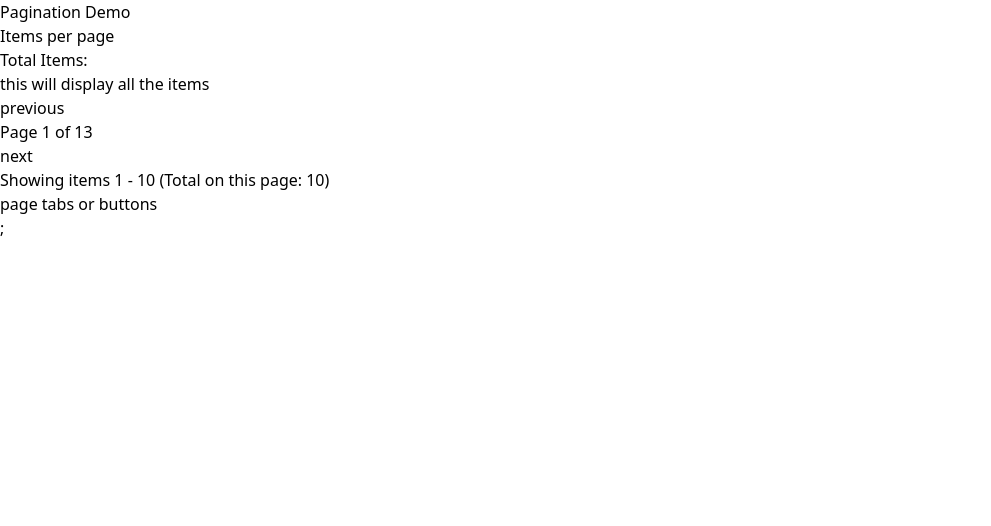
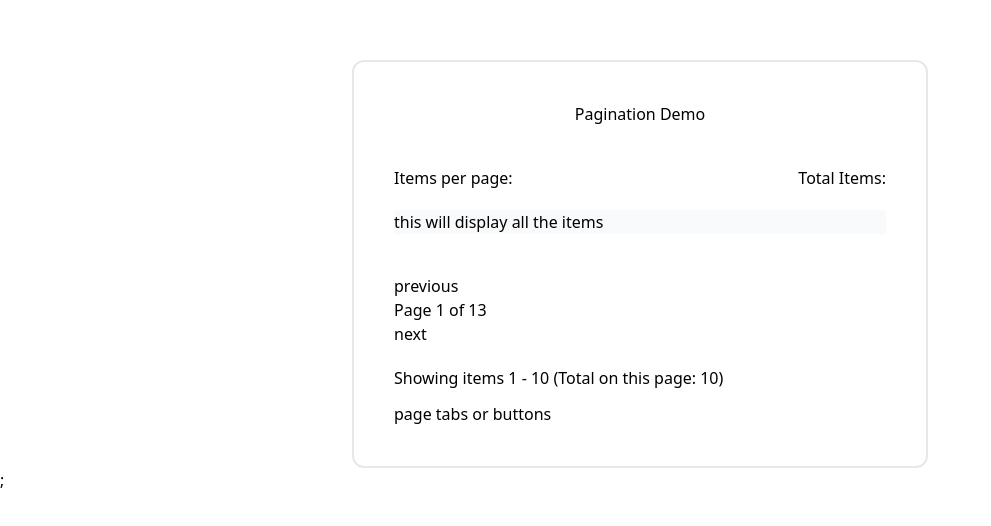
Before and after one commit to rhundal/custom-implementation-hooks, a React (Vite) app in the folder custom-hooks-impl/: page / in a window 1280 px wide. Shown: the top 526 px of the page, without its empty margins (0-991 px from the left). Built offline with nearby package versions, Linux system fonts and the light colour scheme.

Commit message:
improved some styling more

```diff
--- a/custom-hooks-impl/src/example-components/PaginationDemo.tsx
+++ b/custom-hooks-impl/src/example-components/PaginationDemo.tsx
@@ -15,27 +15,28 @@ import usePagination from "../hooks/usePagination";
 export default function PaginationDemo() {
   return (
     <>
-      <div>
-        <div>
-          {" "}
-          <h1> Pagination Demo</h1>
+      <div className="flex justify-center mt-15">
+        <div className="border-2 border-gray-200 rounded-xl w-[45%] p-10">
+          <div className="mb-10">
+            <h1 className="text-center"> Pagination Demo</h1>
           </div>
-        <div>
-          <div> Items per page</div>
-          <div> Total Items: </div>
+          <div className="grid grid-cols-2">
+            <div className="flex justify-start"> Items per page: </div>
+            <div className="flex justify-end"> Total Items: </div>
           </div>
-        <div>
+          <div className="bg-slate-100/50 mt-5 mb-10">
             <p> this will display all the items</p>
           </div>
-        <div>
+          <div className="mb-5">
             <div>previous</div>
             <div> Page 1 of 13</div>
             <div> next</div>
           </div>
-        <div>
+          <div className="mb-3">
             <p>Showing items 1 - 10 (Total on this page: 10)</p>
           </div>
           <div>page tabs or buttons</div>
+        </div>
       </div>
       ;
     </>
--- a/custom-hooks-impl/src/hooks/usePagination.ts
+++ b/custom-hooks-impl/src/hooks/usePagination.ts
@@ -53,7 +53,8 @@ export default function usePagination({
 }: PaginationProps): PaginationObject {
   const [currentPage, setCurrentPage] = useState(initialPage);
 
-  // I decided to have a useEffect for each calculation
+  // I decided to have a useEffect for each calculation initially. But my decision was wrong,
+  // I misunderstood the role of useEffect and so I removed the derived values from useEffect so they are calculated during rendering instead.
 
   let totalPagesCalculated = 0;
   let startIndex = 0,
```
Lines whose indentation alone changed are shown as unchanged.
